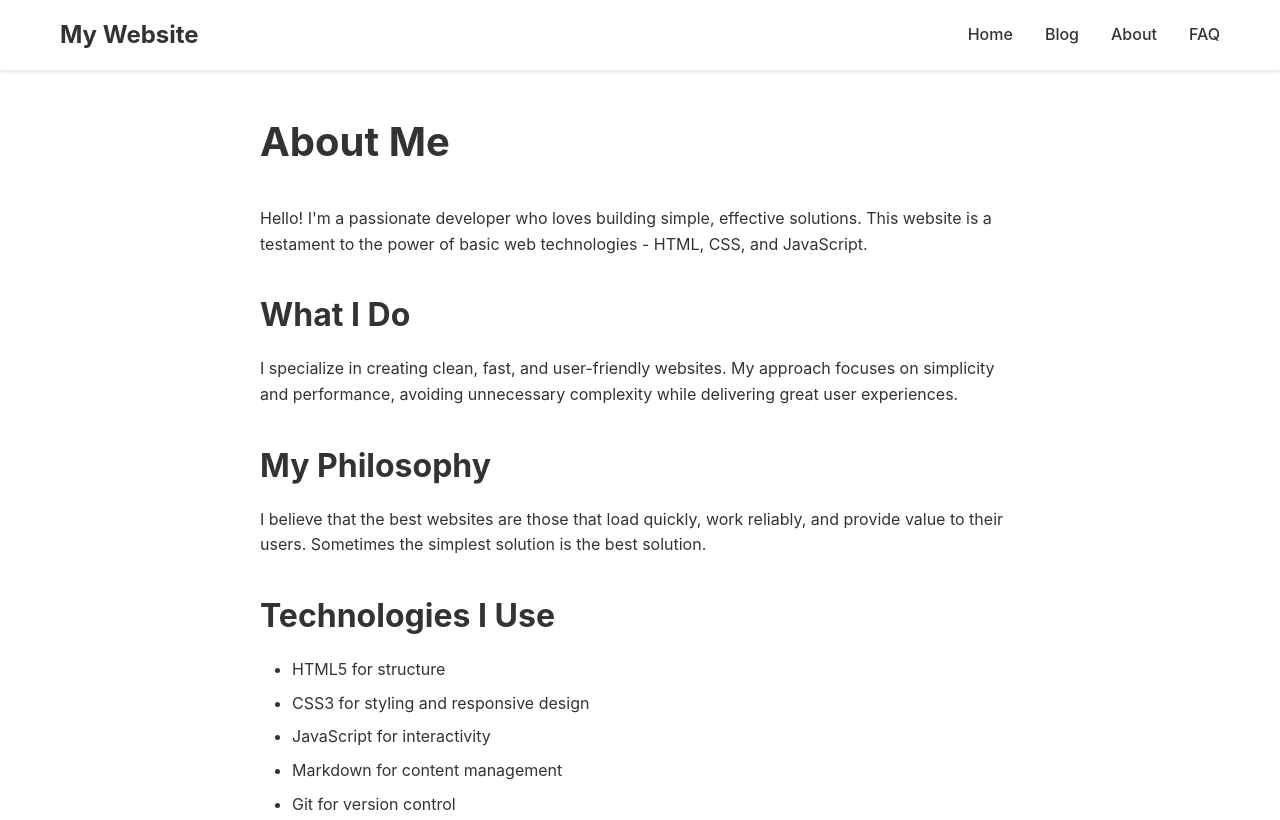
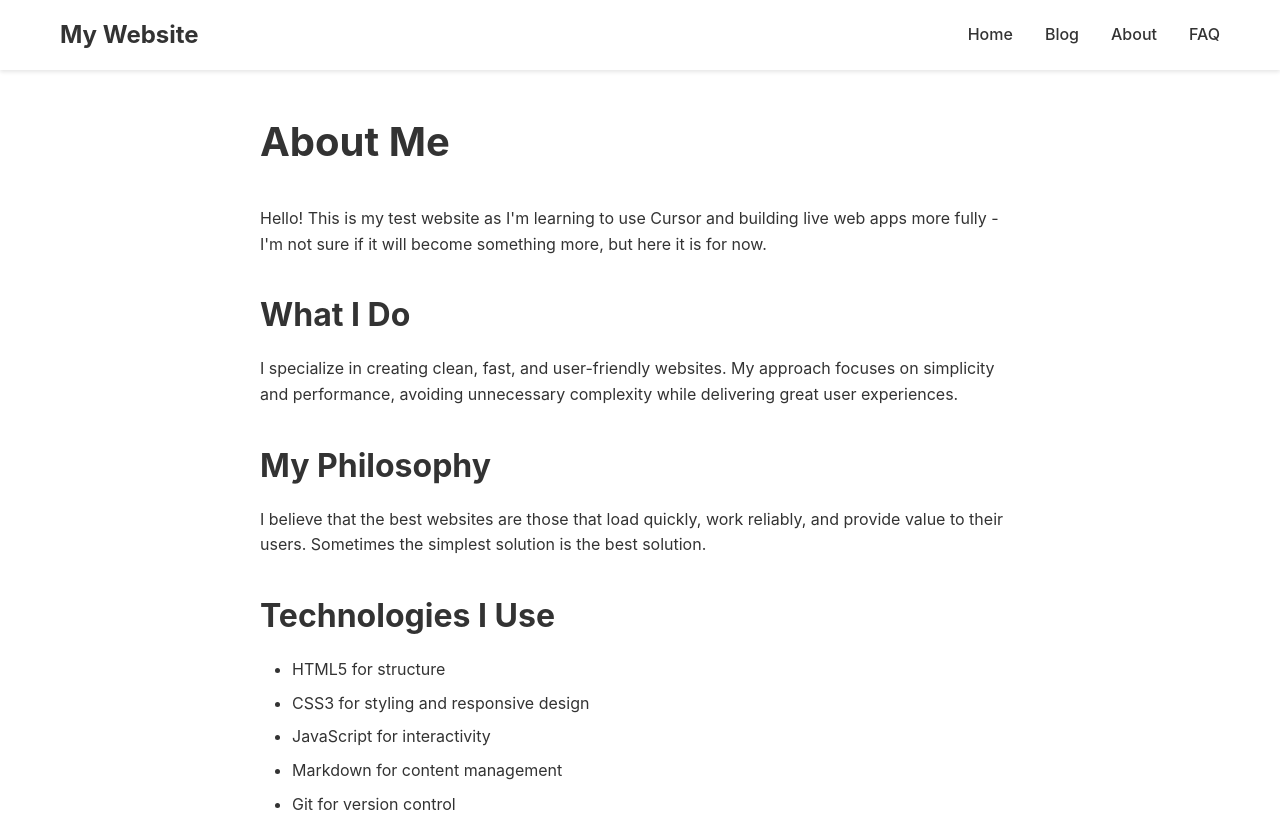
Before and after one commit to chldutton/BYOA-Starter-Site, a website: page about.html in a window 1280 px wide. Shown: the top 820 px of the page. Drawn offline with Linux system fonts and the light colour scheme.

Commit message:
about lang test update #2

```diff
--- a/about.html
+++ b/about.html
@@ -27,7 +27,7 @@
         <div class="page-content">
             <h1>About Me</h1>
 
-            <p>Hello! I'm a passionate developer who loves building simple, effective solutions. This website is a testament to the power of basic web technologies - HTML, CSS, and JavaScript.</p>
+            <p>Hello! This is my test website as I'm learning to use Cursor and building live web apps more fully - I'm not sure if it will become something more, but here it is for now.</p>
 
             <h2>What I Do</h2>
             <p>I specialize in creating clean, fast, and user-friendly websites. My approach focuses on simplicity and performance, avoiding unnecessary complexity while delivering great user experiences.</p>
```
